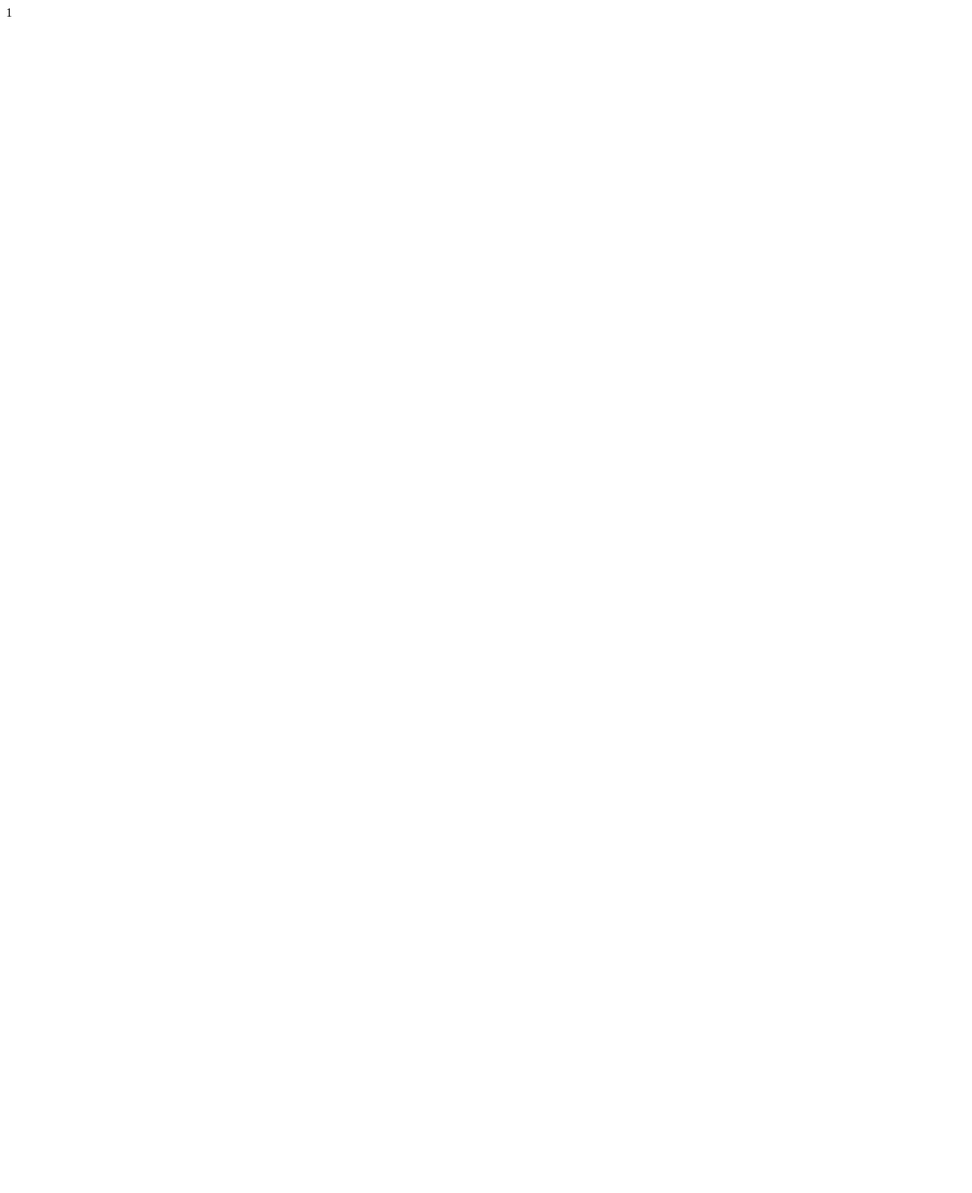
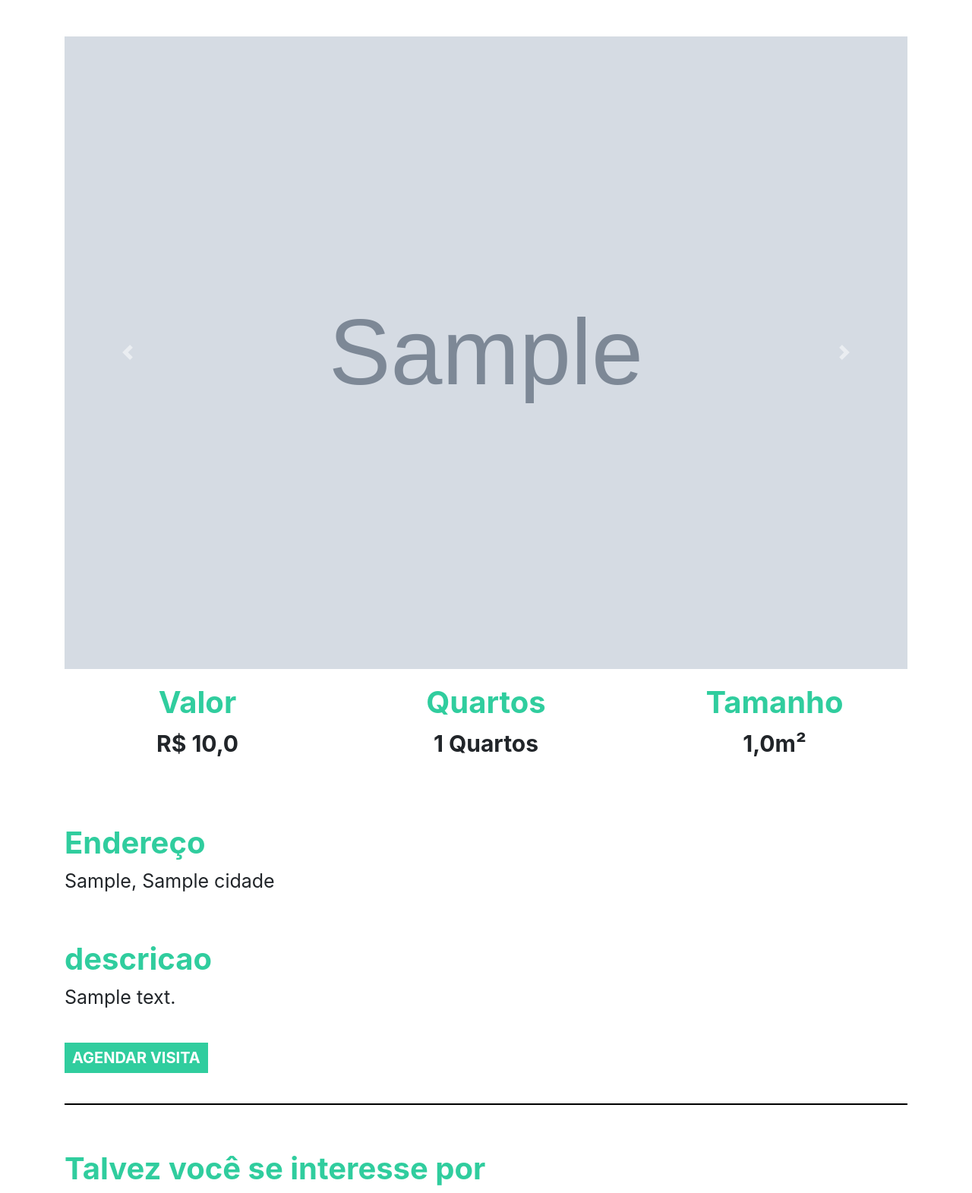
Before and after one commit to italo-samuel/Imobi_Django, a Django app: page /imovel/1 in a window 1280 px wide. Before the commit the page is almost empty. Shown: the whole page at 76% size. Before the commit the page ends 22 px from the top, so only its background shows below. Run offline with Django 4.2, Linux system fonts and the light colour scheme; tables that the repository leaves empty hold one stand-in row (values such as "Sample post"); grey boxes marked "Sample" are stand-in pictures.

Commit message:
c3- página imovel

```diff
--- a/plataforma/templates/home.html
+++ b/plataforma/templates/home.html
@@ -24,7 +24,7 @@
           <div class="card_imovel">
             <img class="img_capa_imovel" src="{{imovel.imagens.all.0.img.url}}">
             <div class="informacoes_imoveis">
-              <a class="a_none" href=""><h4 class="valor">R$ {{imovel.valor}}</h4></a>
+              <a class="a_none" href="{% url 'imovel' imovel.id%}"><h4 class="valor">R$ {{imovel.valor}}</h4></a>
               <p>{{imovel.rua}}, {{imovel.cidade}}</p>
               <br>
               <img width="7%" src="{% static 'plataforma/img/heart.png' %}">
--- /dev/null
+++ b/plataforma/templates/imovel.html
@@ -0,0 +1,105 @@
+{% extends 'base.html' %}
+{% load static %}
+
+{% block 'head' %}
+<link rel="stylesheet" href="{% static 'plataforma/css/home.css' %}">
+{% endblock  %}
+
+{% block 'body' %}
+
+    <div style="text-align: center" class="container">
+        <br>
+        <br>
+        <div id="carouselExampleControls" class="carousel slide" data-ride="carousel">
+            <div class="carousel-inner">
+                {% for img in imovel.imagens.all  %}
+                    <div class="carousel-item {% if forloop.first %} active {% endif %}" >
+                        <img class="d-block w-100" src="{{img}}" alt="First slide">
+                    </div>
+                {% endfor %}
+
+            </div>
+        <a class="carousel-control-prev" href="#carouselExampleControls" role="button" data-slide="prev">
+            <span class="carousel-control-prev-icon" aria-hidden="true"></span>
+            <span class="sr-only">Previous</span>
+        </a>
+        <a class="carousel-control-next" href="#carouselExampleControls" role="button" data-slide="next">
+            <span class="carousel-control-next-icon" aria-hidden="true"></span>
+            <span class="sr-only">Next</span>
+        </a>
+    </div>
+
+
+        <div class="row">
+            <div class="col-md">
+                <h3 class="titulo_especificacao">Valor</h3>
+                <p class="especificacao">R$ {{imovel.valor}}</p>
+
+            </div>
+
+            <div class="col-md">
+                <h3 class="titulo_especificacao">Quartos</h3>
+                <p class="especificacao">{{imovel.quartos}} Quartos</p>
+            </div>
+
+            <div class="col-md">
+                <h3 class="titulo_especificacao">Tamanho</h3>
+                <p class="especificacao">{{imovel.tamanho}}m²</p>
+            </div>
+
+
+
+        </div>
+        <br>
+        <br>
+        <div style="text-align: left">
+            <h3 class="titulo_especificacao">Endereço</h3>
+            <p class="especificacao_endereco">{{imovel.rua}}, {{imovel.cidade }}</p>
+        </div>
+
+        <br>
+        <div style="text-align: left">
+            <h3 class="titulo_especificacao">descricao</h3>
+            <p class="especificacao_endereco">{{imovel.descricao}}</p>
+            <br>
+            <button class="btn_agendar_visita" data-toggle="modal" data-target="#exampleModal">AGENDAR VISITA</button>
+            <br>
+            <br>
+        </div>
+
+        <hr style="border: 1px solid black">
+        <br>
+        <div class="div_possivel_interesse">
+            <h3 class="titulo_especificacao">Talvez você se interesse por</h3>
+
+            <div class="row">
+                {% for sugestao in sugestoes %}
+                    <div class="col-md cont">
+                        <div class="card_imovel">
+                            <img class="img_capa_imovel" src="{{sugestao.imagens.all.0.img.url}}">
+                            <div class="informacoes_imoveis">
+                            <a class="a_none" href="{% url 'imovel' sugestao.id %}"><h4 class="valor">R$ {{sugestao.valor}}</h4></a>
+                            <p>{{sugestao.rua}}, {{sugestao.cidade}}</p>
+                            <br>
+                            <img width="7%" src="{% static 'plataforma/img/heart.png' %}">
+                            </div>
+
+                        </div>
+
+                    </div>
+
+                {% endfor %}
+            </div>
+
+
+
+        </div>
+
+
+
+
+
+    </div>
+
+
+{% endblock  %}
--- a/plataforma/views.py
+++ b/plataforma/views.py
@@ -28,4 +28,5 @@ def home(request):
 
 def imovel(request, id):
     imovel = get_object_or_404(Imovei, id=id)
-    return HttpResponse(id)
+    sugestoes = Imovei.objects.filter(cidade=imovel.cidade).exclude(id=id)[:2]
+    return render(request, 'imovel.html', {'imovel': imovel, 'sugestoes': sugestoes})
--- a/templates/base.html
+++ b/templates/base.html
@@ -10,6 +10,26 @@
     <title>{% block 'titulo' %}{% endblock  %}</title>
   </head>
   <body>
+    {% if user.is_authenticated %}
+      <nav class="navbar navbar-expand-lg navbar-dark bg_navbar">
+        <a class="navbar-brand" href="{% url 'home' %}">
+					<img width="40" src="{% static 'autenticacao/img/logo.png' %}">
+							&nbsp<h3 class="font_logo">IMOBI</h3></a>
+        <button class="navbar-toggler" type="button" data-toggle="collapse"
+				 data-target="#navbarNav" aria-controls="navbarNav"
+				 aria-expanded="false" aria-label="Toggle navigation">
+          <span class="navbar-toggler-icon"></span>
+        </button>
+        <div class="collapse navbar-collapse" id="navbarNav">
+          <ul class="navbar-nav">
+            <li class="nav-item active">
+              <a class="nav-link" href="">Agendamento</a>
+            </li>
+          </ul>
+        </div>
+      </nav>
+
+    {% endif %}
 
 
     {% block 'body' %}{% endblock  %}
```
Also changed, not shown: media/img/pexels-binyaminmellish-106399.jpg (added), media/img/pexels-binyaminmellish-186077.jpg (added), media/img/pexels-ilya-shakir-1278798-2440471.jpg (added), media/img/pexels-pixabay-276724.jpg (added).
